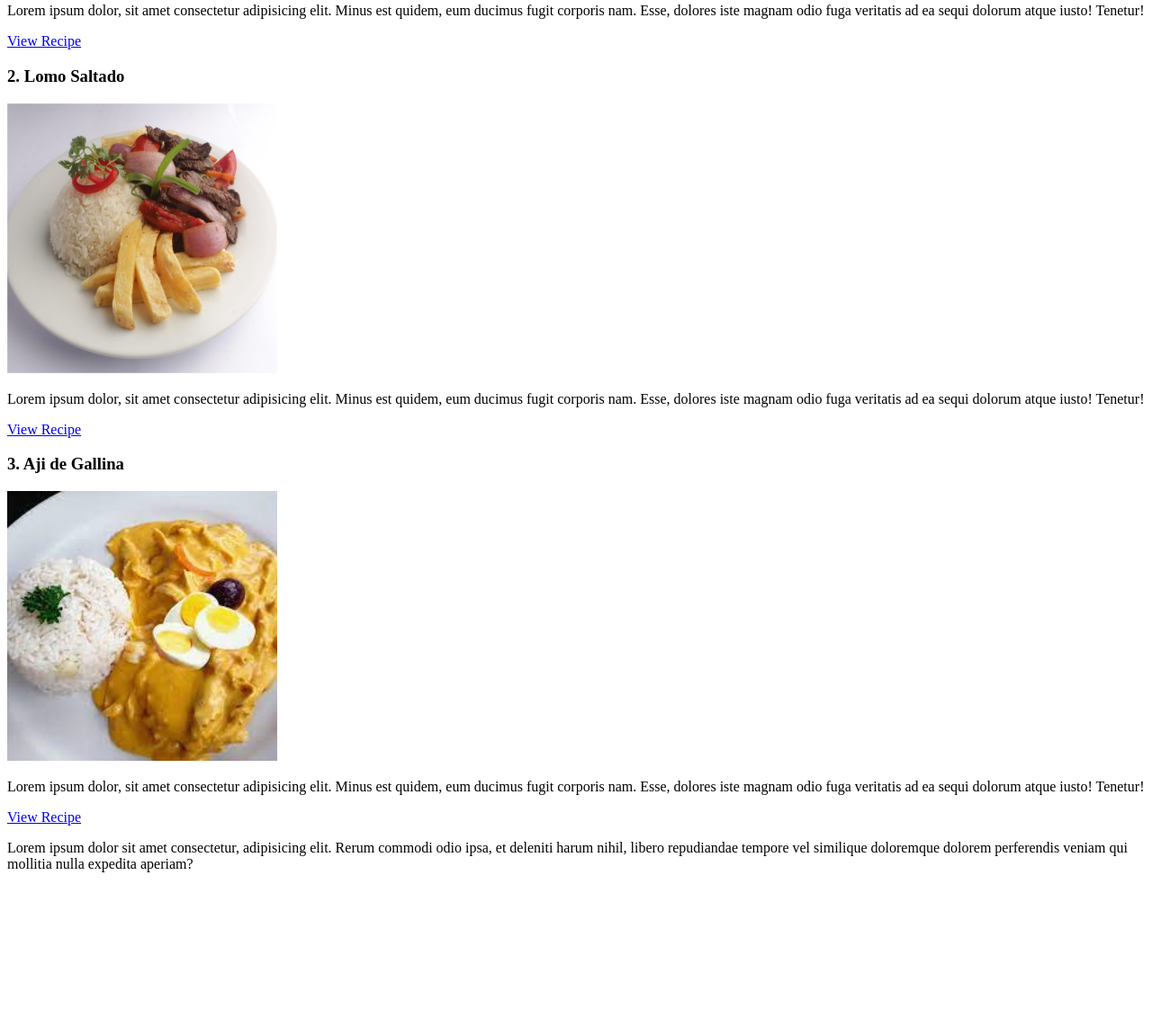
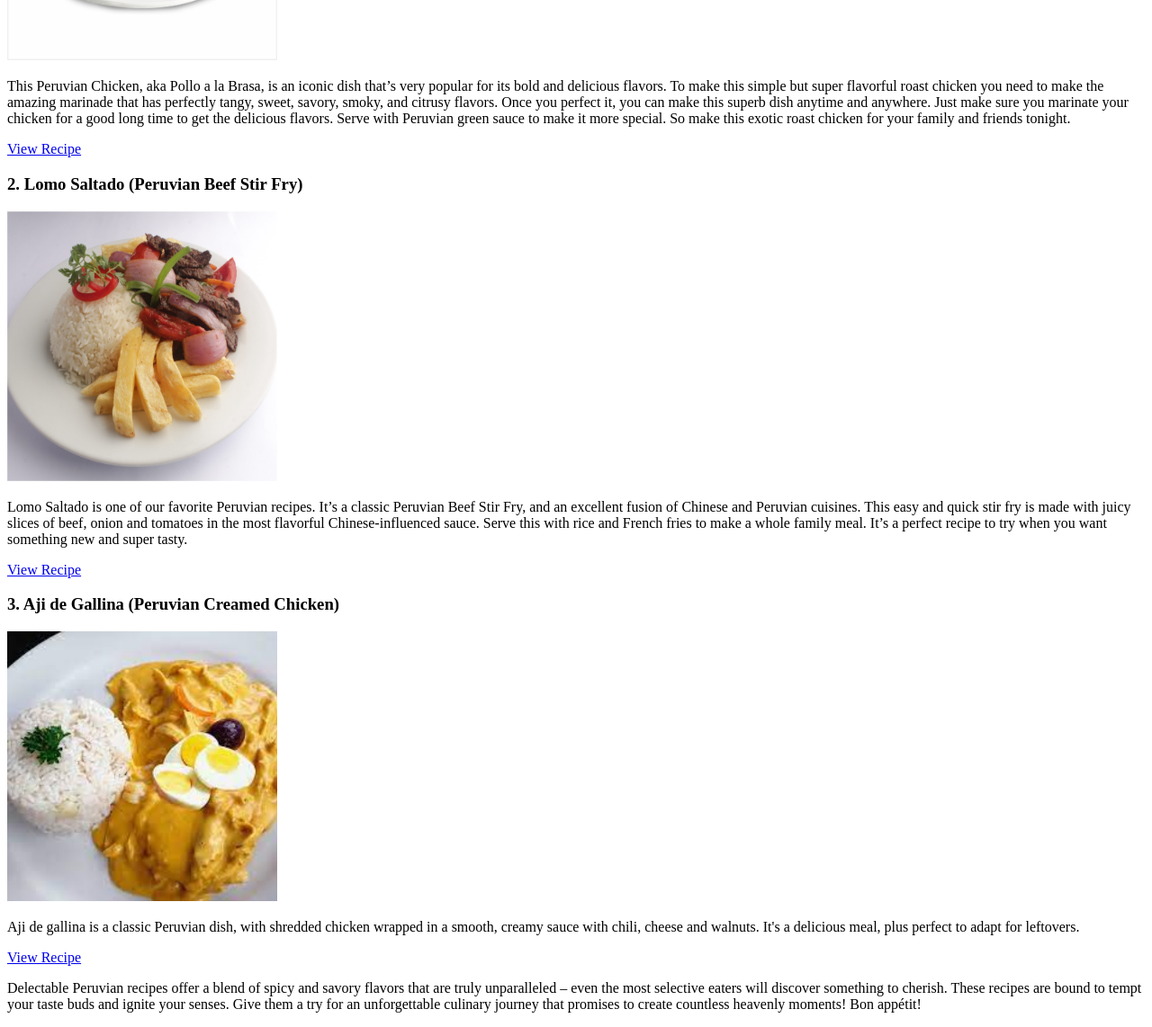
Before and after one commit to FrankM01/recipes-web, a plain HTML site: page index.html in a window 1280 px wide. Shown: the part 562-1704 px from the top of the page at 90% size. Before the commit the page ends 1548 px from the top, so only its background shows below. Drawn offline with Linux system fonts and the light colour scheme.

Commit message:
feat: add index page

```diff
--- a/index.html
+++ b/index.html
@@ -26,10 +26,15 @@
         </header>
 
         <article>
-            <p>Lorem ipsum dolor sit amet consectetur adipisicing elit. Earum ducimus nam, laborum fugiat excepturi
-                tempore omnis odit. Quasi debitis repellendus laboriosam voluptas, in eum facere cum minima officia
-                vitae facilis sit repudiandae ducimus eligendi laudantium est possimus ipsa doloribus quam consequatur,
-                fugiat libero aspernatur, omnis hic. Amet optio ab ea?</p>
+            <p>If you're seeking to infuse your kitchen with a dash of flavor and culture, it's time to delve into some
+                unique Peruvian recipes!</p>
+            <p>The rich fusion of cultures in Peru has given rise to dishes brimming with spices and ingenuity.
+            </p>
+            <p>From cherished comfort foods like pollo a la brasa (rotisserie chicken) and lomo saltado (stir-fried
+                steak) to distinctive street eats, Peruvian cuisine offers something for every palate.
+            </p>
+            <p>So, gear up for an exciting culinary escapade and uncover the wonders of these delightful Peruvian
+                dishes, introducing incredible new flavors to your table!</p>
         </article>
 
 
@@ -38,33 +43,52 @@
             <h3 id="peruvian-chicken">1. Pollo a la brasa (Peruvian Chicken)</h3>
             <img src="./images/pollo-brasa.png" alt="peruvian chicken photo" width="300" height="300">
             <br>
-            <p>Lorem ipsum dolor, sit amet consectetur adipisicing elit. Minus est quidem, eum ducimus fugit corporis
-                nam. Esse, dolores iste magnam odio fuga veritatis ad ea sequi dolorum atque iusto! Tenetur!</p>
+            <p>This Peruvian Chicken, aka Pollo a la Brasa, is an iconic dish that’s very popular for its bold and
+                delicious flavors.
+                To make this simple but super flavorful roast chicken you need to make the amazing marinade that has
+                perfectly tangy, sweet, savory, smoky, and citrusy flavors. Once you perfect it, you can make this
+                superb dish anytime and anywhere.
+                Just make sure you marinate your chicken for a good long time to get the delicious flavors. Serve with
+                Peruvian green sauce to make it more special.
+                So make this exotic roast chicken for your family and friends tonight.
+
+
+            </p>
             <a href="./recipes/pollo_a_la_brasa.html" target="_blank">View Recipe</a>
         </section>
 
         <section>
-            <h3 id="lomo-saltado">2. Lomo Saltado </h3>
+            <h3 id="lomo-saltado">2. Lomo Saltado (Peruvian Beef Stir Fry) </h3>
             <img src="./images/lomo-saltado.png" alt="lomo saltado photo" width="300" height="300">
             <br>
-            <p>Lorem ipsum dolor, sit amet consectetur adipisicing elit. Minus est quidem, eum ducimus fugit corporis
-                nam. Esse, dolores iste magnam odio fuga veritatis ad ea sequi dolorum atque iusto! Tenetur!</p>
+            <p>Lomo Saltado is one of our favorite Peruvian recipes. It’s a classic Peruvian Beef Stir Fry, and an
+                excellent fusion of Chinese and Peruvian cuisines.
+                This easy and quick stir fry is made with juicy slices of beef, onion and tomatoes in the most flavorful
+                Chinese-influenced sauce.
+                Serve this with rice and French fries to make a whole family meal. It’s a perfect recipe to try when you
+                want something new and super tasty.
+
+
+            </p>
             <a href="./recipes/lomo_saltado.html" target="_blank">View Recipe</a>
         </section>
         <section>
-            <h3 id="aji-de-gallina">3. Aji de Gallina </h3>
+            <h3 id="aji-de-gallina">3. Aji de Gallina (Peruvian Creamed Chicken) </h3>
             <img src="./images/aji-de-gallina.jpeg" alt="aji de gallina photo" width="300" height="300">
             <br>
-            <p>Lorem ipsum dolor, sit amet consectetur adipisicing elit. Minus est quidem, eum ducimus fugit corporis
-                nam. Esse, dolores iste magnam odio fuga veritatis ad ea sequi dolorum atque iusto! Tenetur!</p>
+            <p>Aji de gallina is a classic Peruvian dish, with shredded chicken wrapped in a smooth, creamy sauce with
+                chili, cheese and walnuts. It's a delicious meal, plus perfect to adapt for leftovers. </p>
             <a href="./recipes/aji_de_gallina.html" target="_blank">View Recipe</a>
         </section>
 
     </main>
     <footer>
-        <p>Lorem ipsum dolor sit amet consectetur, adipisicing elit. Rerum commodi odio ipsa, et deleniti harum nihil,
-            libero repudiandae tempore vel similique doloremque dolorem perferendis veniam qui mollitia nulla expedita
-            aperiam?</p>
+        <p>Delectable Peruvian recipes offer a blend of spicy and savory flavors that are truly unparalleled – even the
+            most selective eaters will discover something to cherish.
+
+            These recipes are bound to tempt your taste buds and ignite your senses. Give them a try for an
+            unforgettable culinary journey that promises to create countless heavenly moments! Bon appétit!
+        </p>
     </footer>
 </body>
 
```
